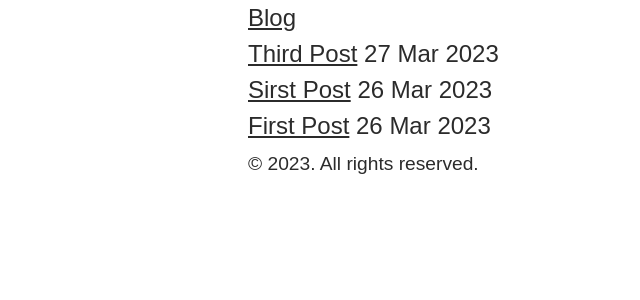
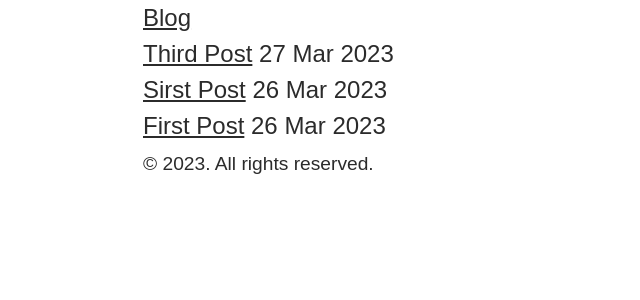
Before and after one commit to aflim/blog, a Jekyll site: the page built from index.html, in a window 1280 px wide. Shown: the top 300 px of the page, without its empty margins (17-657 px from the left). Built offline with Jekyll 4.4.1, drawn with Linux system fonts in a browser that asks for light colours; the list of posts is cut into pages by our own code.

Commit message:
Update _layout.scss

```diff
--- a/_sass/_layout.scss
+++ b/_sass/_layout.scss
@@ -1,9 +1,13 @@
 .container {
-  max-inline-size: 560px;
+  max-inline-size: 540px;
   padding-inline: var(--spacer-base);
   margin-inline: auto;
 
   @media all and (min-width: 576px) {
-    max-inline-size: 750px;
+    max-inline-size: 720px;
+  }
+
+  @media all and (min-width: 768px) {
+    max-inline-size: 960px;
   }
 }
```
